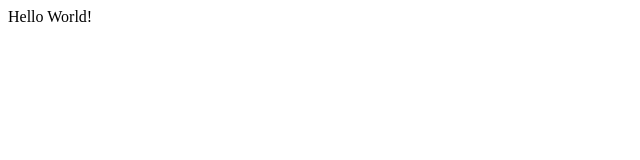
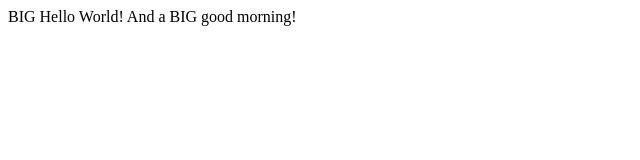
Before and after one commit to ericsiqueira99/LAB1, a plain HTML site: page index.html in a window 1280 px wide. Shown: the whole page, without its empty margins (0-640 px from the left). Drawn offline with Linux system fonts and the light colour scheme.

Commit message:
alteracao do estilo

```diff
--- a/index.html
+++ b/index.html
@@ -1,8 +1,8 @@
 <html>
 <head>
-	<title>Hello</title>
+	<title>BIG Hello</title>
 </head>
 <body>
-	<p>Hello World!</p>
+	<p>BIG Hello World! And a BIG good morning!</p>
 </body>
 </htlm>
```
